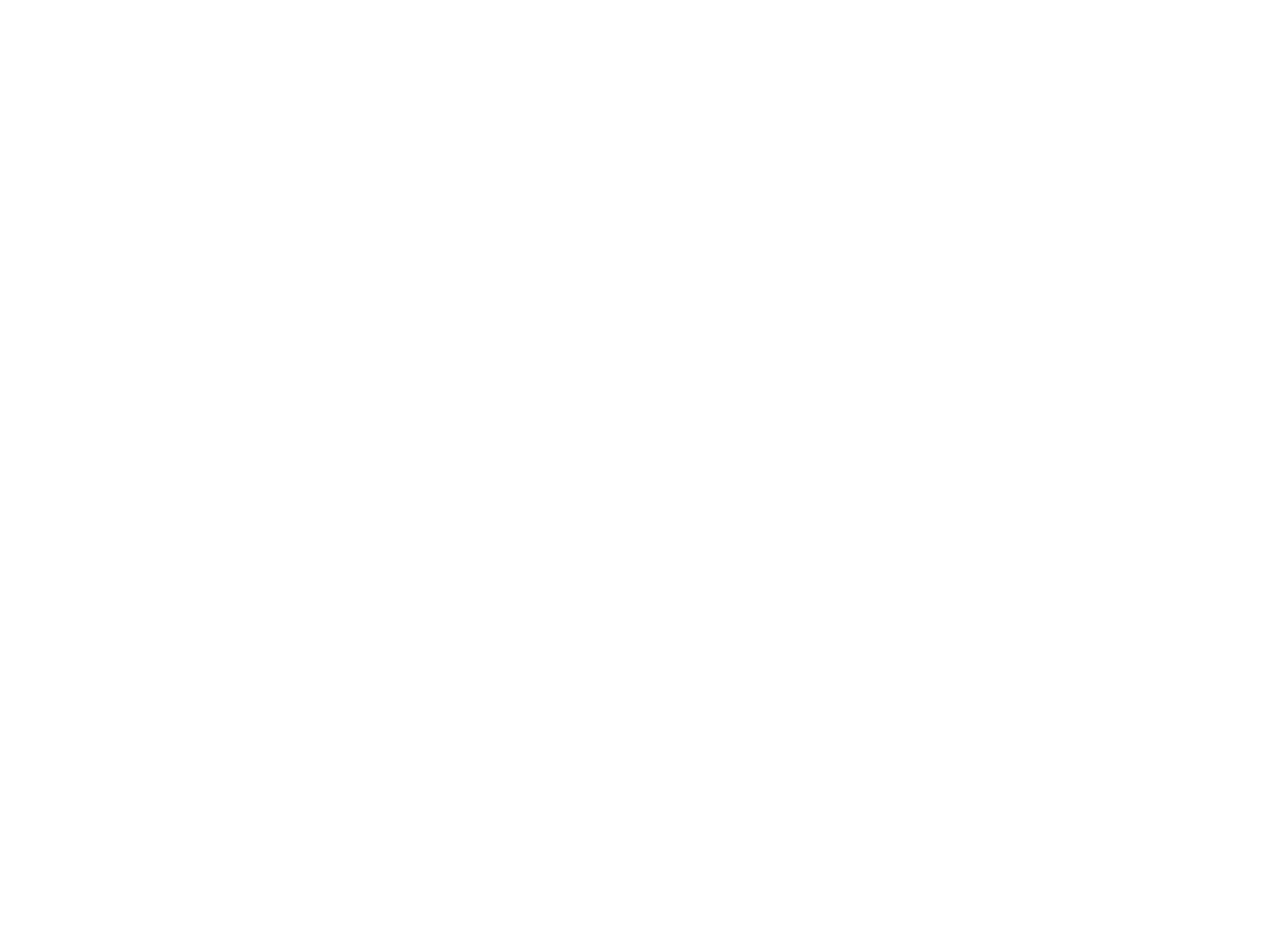
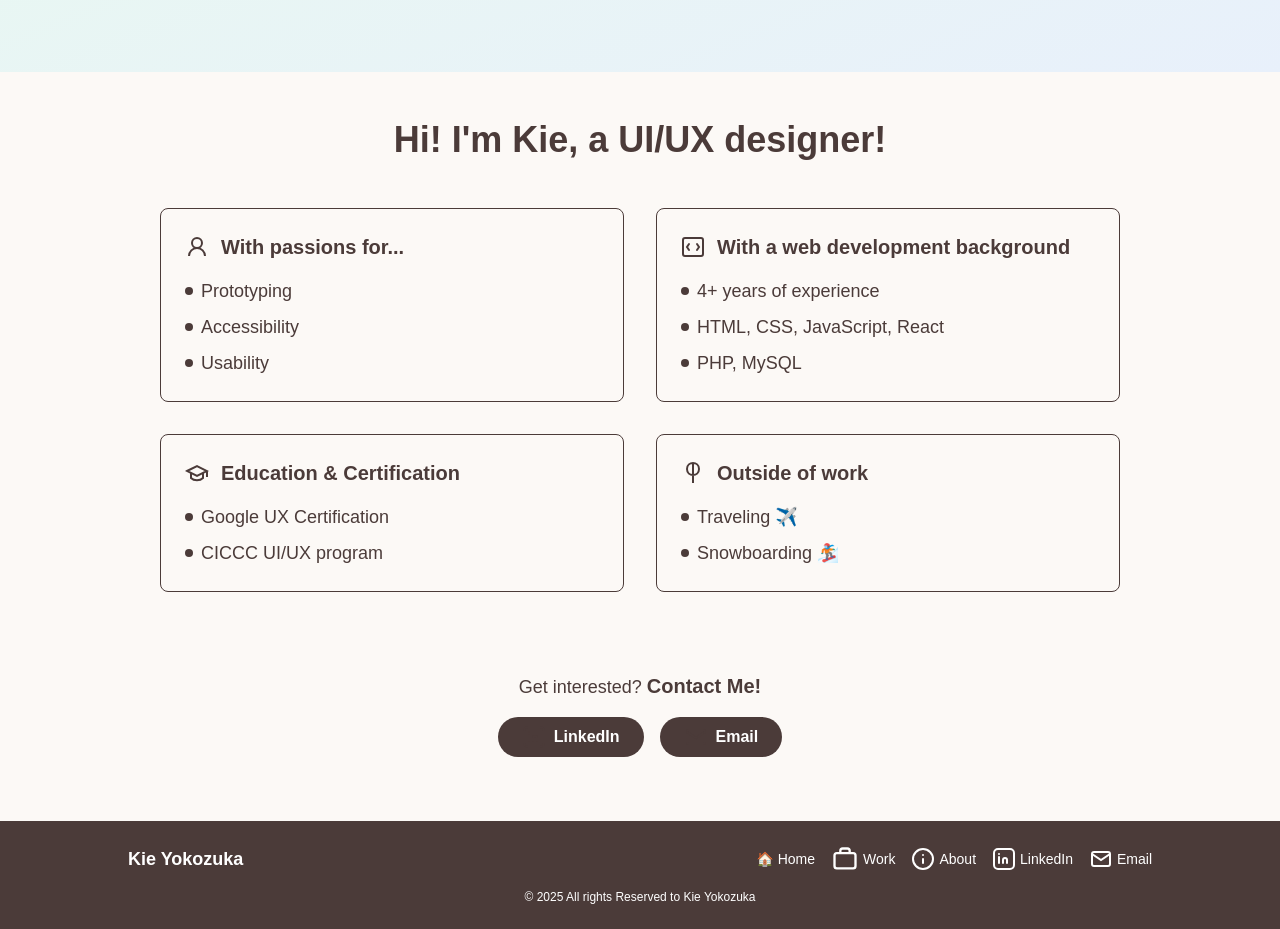
Before and after one commit to kie-yokozuka/kie-yokozuka.github.io, a Next.js app in the folder portfolio/: page /about in a window 1280 px wide. Before the commit this address had no page. Shown: the part 500-1429 px from the top of the page. Before the commit the page ends 800 px from the top, so only its background shows below. Built offline with nearby package versions, Linux system fonts and the light colour scheme.

Commit message:
feat: add About page with professional portfolio layout

```diff
--- /dev/null
+++ b/portfolio/src/app/about/page.tsx
@@ -0,0 +1,165 @@
+"use client";
+import Image from "next/image";
+import Header from "../../components/Header";
+import Footer from "../../components/Footer";
+import ContactSection from "../../components/ContactSection";
+
+// アイコンコンポーネント
+const IconPerson = () => (
+  <svg width="24" height="24" fill="none" viewBox="0 0 24 24">
+    <circle cx="12" cy="8" r="5" stroke="#4B3B39" strokeWidth="2"/>
+    <path d="M20 21c0-4.4-3.6-8-8-8s-8 3.6-8 8" stroke="#4B3B39" strokeWidth="2"/>
+  </svg>
+);
+
+const IconCode = () => (
+  <svg width="24" height="24" fill="none" viewBox="0 0 24 24">
+    <rect x="2" y="3" width="20" height="18" rx="2" stroke="#4B3B39" strokeWidth="2"/>
+    <path d="M8 9l-2 3 2 3" stroke="#4B3B39" strokeWidth="2" strokeLinecap="round"/>
+    <path d="M16 9l2 3-2 3" stroke="#4B3B39" strokeWidth="2" strokeLinecap="round"/>
+  </svg>
+);
+
+const IconGraduation = () => (
+  <svg width="24" height="24" fill="none" viewBox="0 0 24 24">
+    <path d="M22 10v6M2 10l10-5 10 5-10 5z" stroke="#4B3B39" strokeWidth="2"/>
+    <path d="M6 12v5c3 3 9 3 12 0v-5" stroke="#4B3B39" strokeWidth="2"/>
+  </svg>
+);
+
+const IconTree = () => (
+  <svg width="24" height="24" fill="none" viewBox="0 0 24 24">
+    <path d="M12 2v20M12 2c-3 0-6 2-6 6s3 6 6 6 6-2 6-6-3-6-6-6z" stroke="#4B3B39" strokeWidth="2"/>
+  </svg>
+);
+
+export default function About() {
+  return (
+    <div className="min-h-screen flex flex-col bg-[#FCF9F6] text-[#4B3B39]">
+      <Header />
+
+      <main className="flex-1">
+        {/* Hero Section */}
+        <section className="relative h-96 md:h-[500px] overflow-hidden">
+          {/* Background Image */}
+          <div className="absolute inset-0 bg-gradient-to-br from-green-100 to-blue-100 opacity-60"></div>
+
+          <div className="relative h-full max-w-5xl mx-auto px-4 sm:px-8 flex items-center">
+            {/* Profile Image */}
+            <div className="w-1/2 h-full flex items-center justify-center">
+              <div className="w-48 h-48 md:w-64 md:h-64 rounded-full overflow-hidden bg-gray-200 flex items-center justify-center">
+                {/* Placeholder for profile image */}
+                <div className="w-full h-full bg-gradient-to-br from-gray-300 to-gray-400 flex items-center justify-center">
+                  <span className="text-gray-500 text-lg">Profile Photo</span>
+                </div>
+              </div>
+            </div>
+
+            {/* Text Content */}
+            <div className="w-1/2 h-full flex flex-col justify-center">
+              <h1 className="text-4xl md:text-6xl font-bold mb-2">Kie Yokozuka</h1>
+              <p className="text-xl md:text-2xl">UI/UX Designer</p>
+            </div>
+          </div>
+        </section>
+
+        {/* Main Content Section */}
+        <section className="bg-[#FCF9F6] py-12">
+          <div className="max-w-5xl mx-auto px-4 sm:px-8">
+            <h2 className="text-3xl md:text-4xl font-bold text-center mb-12">
+              Hi! I'm Kie, a UI/UX designer!
+            </h2>
+
+            {/* Content Grid */}
+            <div className="grid grid-cols-1 md:grid-cols-2 gap-8">
+              {/* With passions for... */}
+              <div className="bg-[#FCF9F6] border border-[#4B3B39] rounded-lg p-6">
+                <div className="flex items-center gap-3 mb-4">
+                  <IconPerson />
+                  <h3 className="text-xl font-semibold">With passions for...</h3>
+                </div>
+                <ul className="space-y-2 text-lg">
+                  <li className="flex items-center gap-2">
+                    <span className="w-2 h-2 bg-[#4B3B39] rounded-full"></span>
+                    Prototyping
+                  </li>
+                  <li className="flex items-center gap-2">
+                    <span className="w-2 h-2 bg-[#4B3B39] rounded-full"></span>
+                    Accessibility
+                  </li>
+                  <li className="flex items-center gap-2">
+                    <span className="w-2 h-2 bg-[#4B3B39] rounded-full"></span>
+                    Usability
+                  </li>
+                </ul>
+              </div>
+
+              {/* With a web development background */}
+              <div className="bg-[#FCF9F6] border border-[#4B3B39] rounded-lg p-6">
+                <div className="flex items-center gap-3 mb-4">
+                  <IconCode />
+                  <h3 className="text-xl font-semibold">With a web development background</h3>
+                </div>
+                <ul className="space-y-2 text-lg">
+                  <li className="flex items-center gap-2">
+                    <span className="w-2 h-2 bg-[#4B3B39] rounded-full"></span>
+                    4+ years of experience
+                  </li>
+                  <li className="flex items-center gap-2">
+                    <span className="w-2 h-2 bg-[#4B3B39] rounded-full"></span>
+                    HTML, CSS, JavaScript, React
+                  </li>
+                  <li className="flex items-center gap-2">
+                    <span className="w-2 h-2 bg-[#4B3B39] rounded-full"></span>
+                    PHP, MySQL
+                  </li>
+                </ul>
+              </div>
+
+              {/* Education & Certification */}
+              <div className="bg-[#FCF9F6] border border-[#4B3B39] rounded-lg p-6">
+                <div className="flex items-center gap-3 mb-4">
+                  <IconGraduation />
+                  <h3 className="text-xl font-semibold">Education & Certification</h3>
+                </div>
+                <ul className="space-y-2 text-lg">
+                  <li className="flex items-center gap-2">
+                    <span className="w-2 h-2 bg-[#4B3B39] rounded-full"></span>
+                    Google UX Certification
+                  </li>
+                  <li className="flex items-center gap-2">
+                    <span className="w-2 h-2 bg-[#4B3B39] rounded-full"></span>
+                    CICCC UI/UX program
+                  </li>
+                </ul>
+              </div>
+
+              {/* Outside of work */}
+              <div className="bg-[#FCF9F6] border border-[#4B3B39] rounded-lg p-6">
+                <div className="flex items-center gap-3 mb-4">
+                  <IconTree />
+                  <h3 className="text-xl font-semibold">Outside of work</h3>
+                </div>
+                <ul className="space-y-2 text-lg">
+                  <li className="flex items-center gap-2">
+                    <span className="w-2 h-2 bg-[#4B3B39] rounded-full"></span>
+                    Traveling ✈️
+                  </li>
+                  <li className="flex items-center gap-2">
+                    <span className="w-2 h-2 bg-[#4B3B39] rounded-full"></span>
+                    Snowboarding 🏂
+                  </li>
+                </ul>
+              </div>
+            </div>
+          </div>
+        </section>
+
+        {/* Contact Section */}
+        <ContactSection />
+      </main>
+
+      <Footer />
+    </div>
+  );
+}
```
